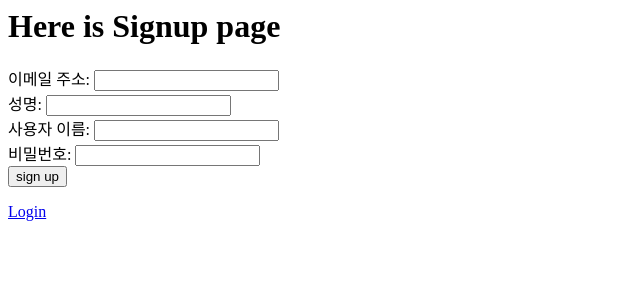
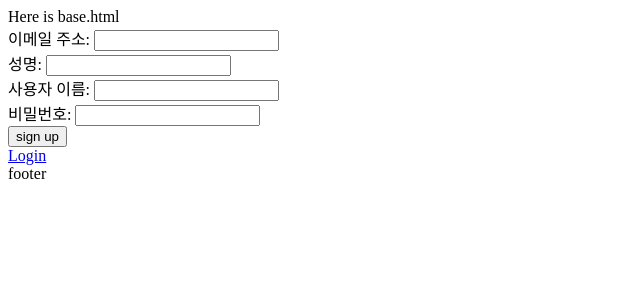
Before and after one commit to LeeYongIn0517/djangogram, a Django app: page /signup/ in a window 1280 px wide. Shown: the top 300 px of the page, without its empty margins (0-640 px from the left). Run offline with Django 3.2, Linux system fonts and the light colour scheme.

Commit message:
Feat(templates/users): Add block-content of base.html to main.html and signup.html

```diff
--- /dev/null
+++ b/djangogram/templates/users/base.html
@@ -0,0 +1,18 @@
+<!DOCTYPE html>
+<html lang="en">
+<head>
+    <meta charset="UTF-8">
+    <meta name="viewport" content="width=device-width, intial-scale=1.0">
+    <meta http-equiv="X-UA-Compatible" content="ie=edge">
+    <title>Djangogram</title>
+</head>
+<body>
+    Here is base.html
+    <div>
+        {% block content %} {% endblock %}
+    </div>
+    <footer>
+        footer
+    </footer>
+</body>
+</html>
--- a/djangogram/templates/users/main.html
+++ b/djangogram/templates/users/main.html
@@ -1,7 +1,12 @@
+{% extends "users/base.html" %}
+
 Here is main.html.
+
+{% block content %}
 <form action="{% url 'users:main' %}" method='post'>
     {% csrf_token %}
     <input type="input" name="username" placeholder="username">
     <input type="password" name="password" placeholder="password">
     <input type="submit" value="Login">
 </form>
+{% endblock content %}
--- a/djangogram/templates/users/signup.html
+++ b/djangogram/templates/users/signup.html
@@ -1,5 +1,8 @@
+{% extends "users/base.html" %}
+
 <h1>Here is Signup page</h1>
 
+{% block content %}
 <form action="{% url 'users:signup' %}" method="post">
     {% csrf_token %}
     {% for field in form %}
@@ -12,3 +15,4 @@
 </form>
 
 <a href="{% url 'users:main' %}">Login</a>
+{% endblock content %}
```
